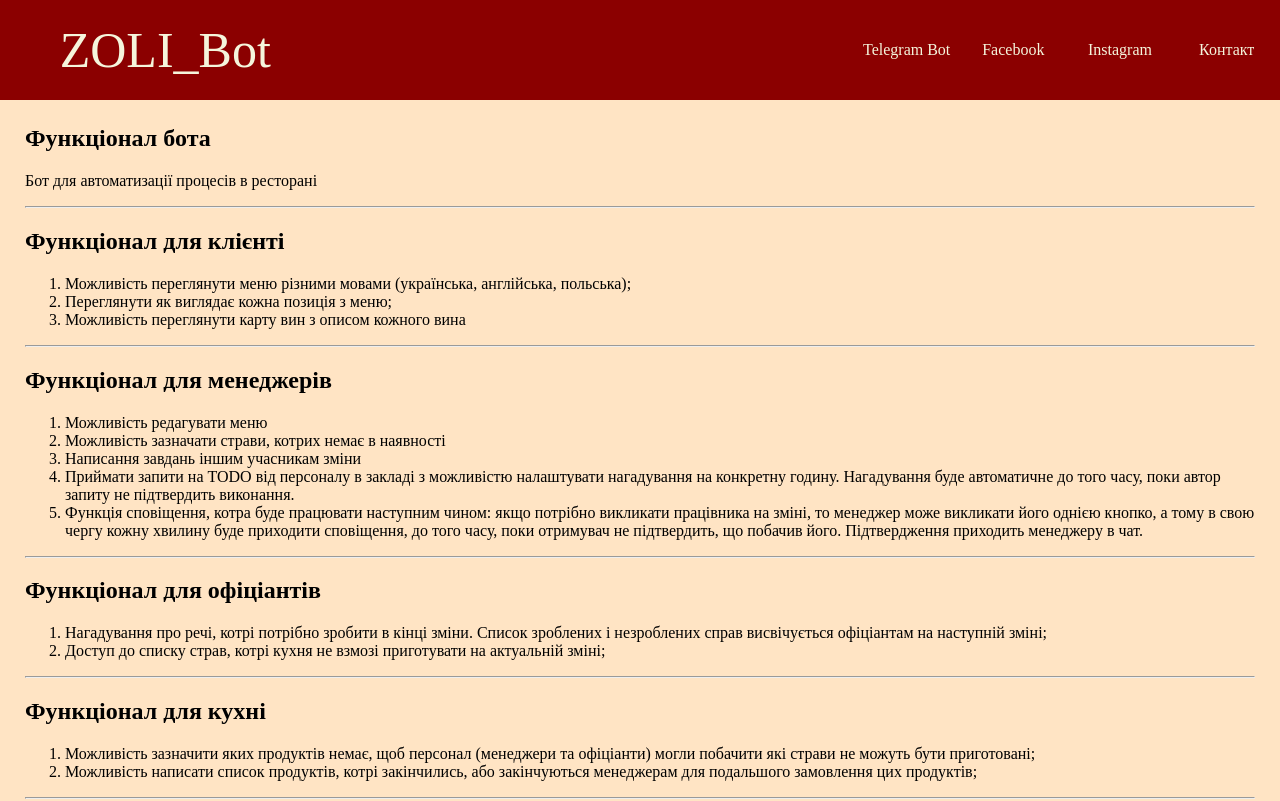
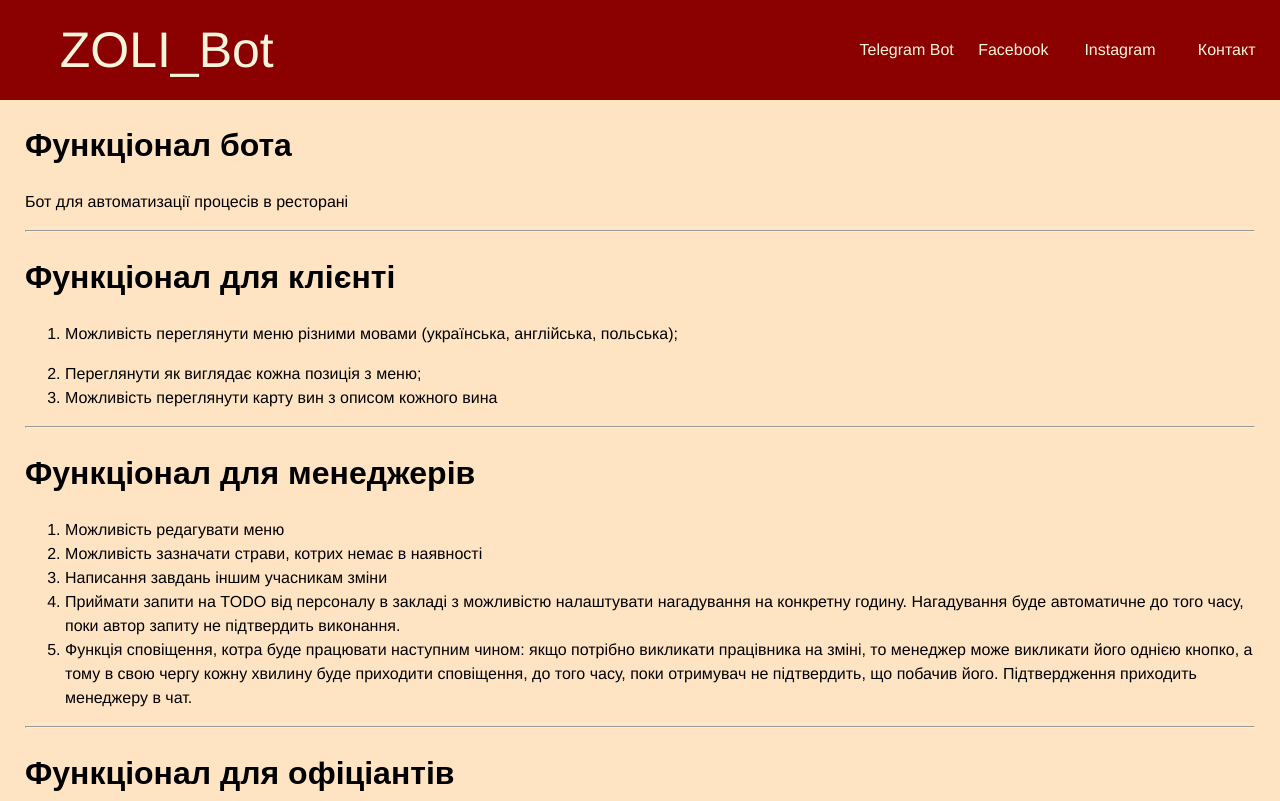
Before and after one commit to DmytriiTsiupko/DmytriiTsiupko-github.io, a plain HTML site: page index.html in a window 1280 px wide. Shown: the top 801 px of the page. Drawn offline with Linux system fonts and the light colour scheme.

Commit message:
Changed font style.

```diff
--- a/index.html
+++ b/index.html
@@ -23,7 +23,7 @@
                 <hr>
                 <p><h2>Функціонал для клієнті </h2></p>
                     <ol>
-                      <li> Можливість переглянути меню різними мовами (українська, англійська, польська); </li>
+                      <li> Можливість переглянути меню різними мовами (українська, англійська, польська);</p>
                       <li> Переглянути як виглядає кожна позиція з меню;  </li>
                       <li> Можливість переглянути карту вин з описом кожного вина </li>
                     </ol>
--- a/style.css
+++ b/style.css
@@ -32,6 +32,25 @@ a.header-link {
     margin: 0px;
 }
 
+/*Body style*/
+
+
+html {
+  font-family: Helvetica, Arial, sans-serif;
+}
+
+h2 {
+  font-size: 2em;
+    font-family: "arial";
+}
+
+ul,ol,dl,p {
+  font-size: 1rem;
+}
+
+li, p {
+  line-height: 1.5;
+}
 
 a.header-link:hover {
     background-color: beige;
@@ -42,6 +61,7 @@ a.header-link:hover {
     margin-left: 7%;
     font-size: 50px;
 }
+
 
 
 /* Footer styles */
```
Also changed, not shown: 1 other file.
